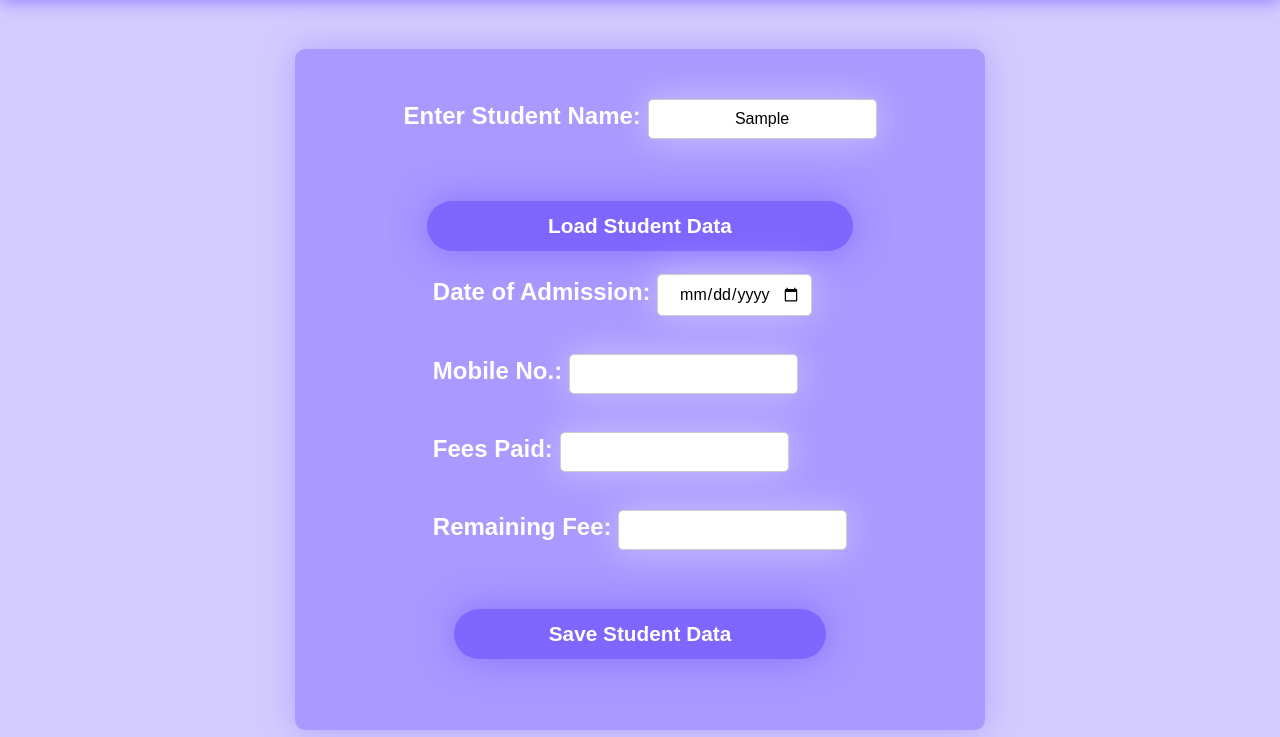
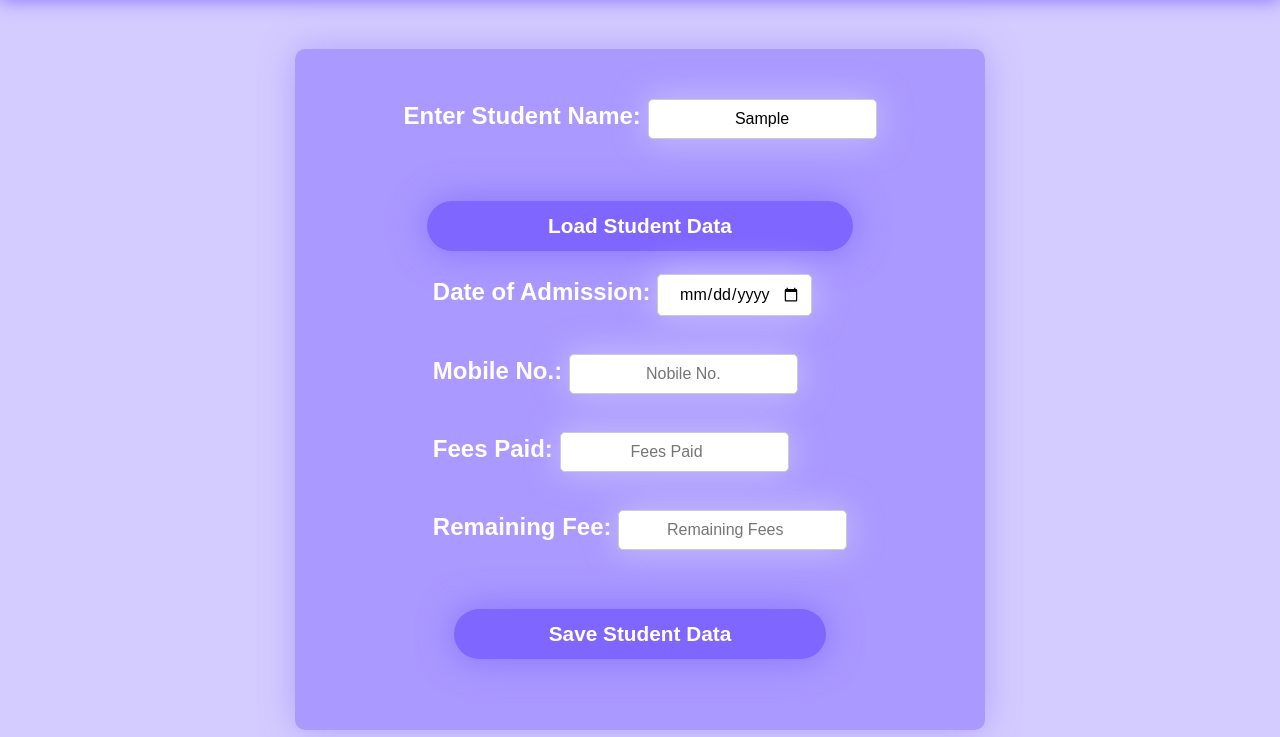
Before and after one commit to Vs786Programmer/Students-Management-, a plain HTML site: page index.html in a window 1280 px wide. Both pictures are taken after typing "Sample" into the empty fields and a click on the button "Load Student Data". Shown: the part 63-800 px from the top of the page. Drawn offline with Linux system fonts and the light colour scheme.

Commit message:
Update index.html

```diff
--- a/index.html
+++ b/index.html
@@ -116,7 +116,7 @@
         <div id="forms">
     <form id="studentSearchForm">
         <label for="studentName">Enter Student Name:</label>
-        <input type="text" id="studentName" required>
+        <input type="text" id="studentName" placeholder="Students Name" required>
         <br><br>
         <button type="submit">Load Student Data</button>
     </form>
@@ -127,13 +127,13 @@
         <input type="date" id="date" required>
         <br><br>
         <label for="mobile">Mobile No.:</label>
-        <input type="tel" id="mobile" required>
+        <input type="tel" id="mobile" placeholder="Nobile No." required>
         <br><br>
         <label for="feesPaid">Fees Paid:</label>
-        <input type="number" id="feesPaid" required>
+        <input type="number" id="feesPaid" placeholder="Fees Paid" required>
         <br><br>
         <label for="remainingFee">Remaining Fee:</label>
-        <input type="number" id="remainingFee" required>
+        <input type="number" id="remainingFee" placeholder="Remaining Fees" required>
         <br><br>
         <button type="submit">Save Student Data</button>
     </form>
```
